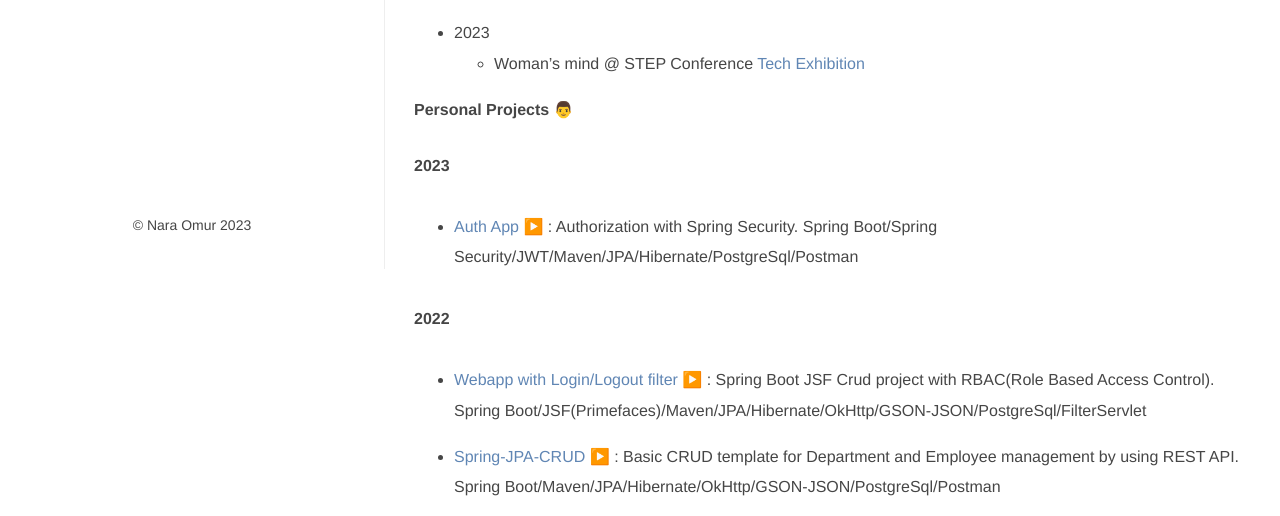
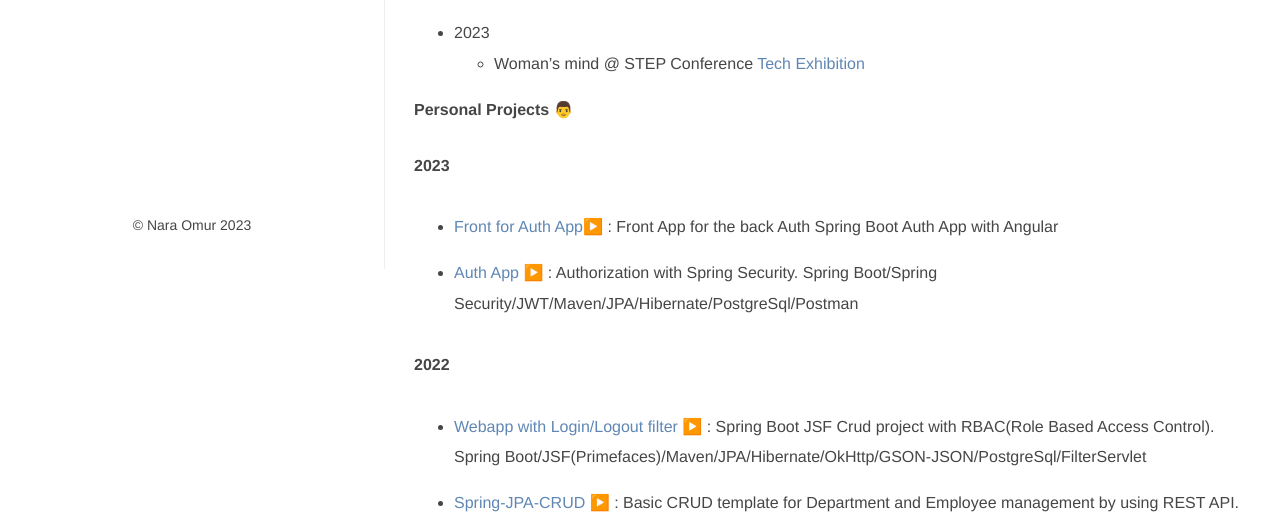
Before and after one commit to naraomur/blog, a plain HTML site: page portfolio/index.html in a window 1280 px wide. Shown: the part 531-1047 px from the top of the page. Drawn offline with Linux system fonts and the light colour scheme.

Commit message:
Update index.html

```diff
--- a/portfolio/index.html
+++ b/portfolio/index.html
@@ -417,6 +417,9 @@ Activities (or Talks in the future) 👨🎤 2023 Woman&rsquo;s mind @ STEP Conf
 <h4 id="personal-projects-">Personal Projects 👨</h4>
 <h6 id="2023">2023</h6>
 <ul>
+<li><a href="https://github.com/naraomur/front_app">Front for Auth App▶️</a> : Front App for the back Auth Spring Boot Auth App with Angular</li>
+</ul>
+<ul>
 <li><a href="https://github.com/naraomur/auth">Auth App ▶️</a> : Authorization with Spring Security. Spring Boot/Spring Security/JWT/Maven/JPA/Hibernate/PostgreSql/Postman</li>
 </ul>
 <h6 id="2022">2022</h6>
```
